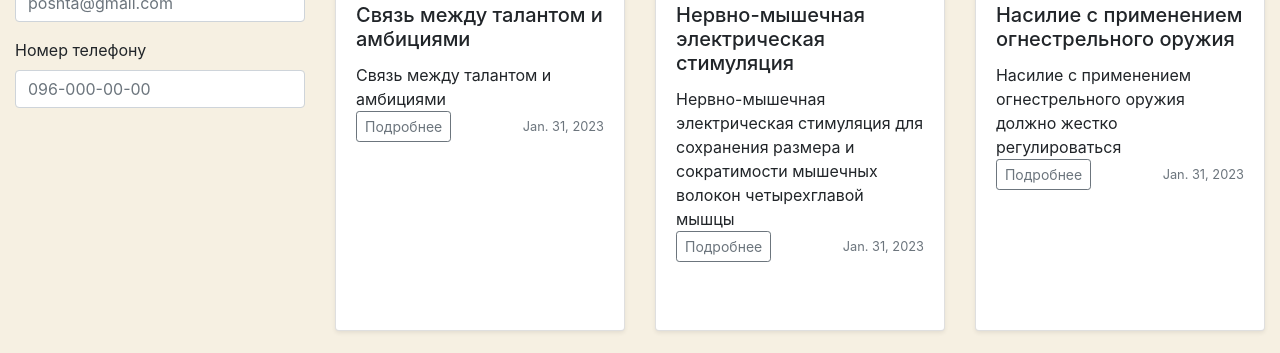
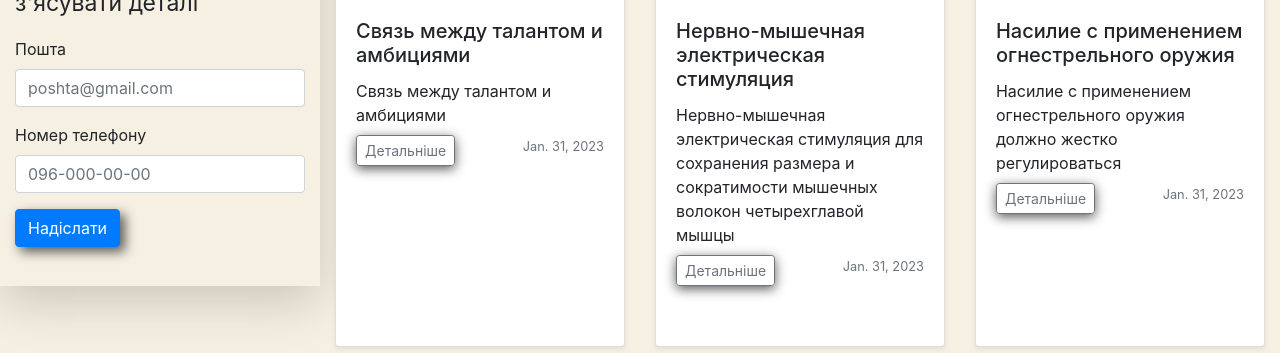
Before and after one commit to prokmiha/lawyer, a Django app: page / in a window 1280 px wide. Shown: the part 400-753 px from the top of the page. Run offline with Django 4.2, Linux system fonts and the light colour scheme; data comes from the database, SQL or seed files in the repository; some libraries are stand-ins or nearby versions.

Commit message:
Small style changes

```diff
--- a/templates/blog/detail-post.html
+++ b/templates/blog/detail-post.html
@@ -1,6 +1,6 @@
 {% extends './base.html' %}
 {% load static %}
-{% block title %}{{ post.title }}{% endblock %}
+{% block title %}<title>{{ post.title }}</title>{% endblock %}
 
 {% block header %}
     {% include './block/header.html' %}
--- a/templates/blog/home.html
+++ b/templates/blog/home.html
@@ -5,9 +5,9 @@
 
 {% block content %}
     <div class="d-flex justify-content-between main-part" style="background-color: #f6f0e2; ">
-        <form class="col-md-3 mb-4 mx-auto"
-              style="">
-            <h1 style="padding-top: 75px">Консультація</h1>
+        <form class="col-md-3 mb-4 mx-auto shadow-lg"
+              style="margin-top: 100px; height: 500px">
+            <h1 style="padding-top: 60px">Консультація</h1>
             <p style="padding-top: 15px; font-size: 23px">Заповніть форму і ми зв'яжемося з вами, щоб з'ясувати
                 деталі</p>
             <div class="form-group">
@@ -17,23 +17,26 @@
             <div class="form-group">
                 <label for="formGroupExampleInput2">Номер телефону</label>
                 <input type="text" class="form-control" id="formGroupExampleInput2" placeholder="096-000-00-00">
+                <button type="submit" class="btn btn-primary mt-3" style="box-shadow: #5b5a5a 5px 5px 12px">Надіслати</button>
+
             </div>
         </form>
         <div class="container">
-            <h1 class="my-3">Останні записи блогу</h1>
+            <h1 class="my-4 font-weight-bold" style="text-align: center;">Останні записи блогу</h1>
             <div class="row">
                 {% for post in page_obj %}
-                    <div class="col-md-4" >
+                    <div class="col-md-4">
                         <div class="card mb-4 shadow-sm" style="height: 565px">
                             <a href="{% url 'detail-view' slug=post.url %}"><img src="media/{{ post.image }}" alt=""
-                                                                                 class="card-img-top" style="max-height: 300px"></a>
+                                                                                 class="card-img-top"
+                                                                                 style="max-height: 300px"></a>
                             <div class="card-body">
                                 <h5 class="card-title">{{ post.title }}</h5>
                                 {{ post.description|safe|truncatechars:125 }}
                                 <div class="d-flex justify-content-between align-items-center">
                                     <div class="btn-group">
                                         <a href="{% url 'detail-view' slug=post.url %}"
-                                           class="btn btn-sm btn-outline-secondary">Подробнее</a>
+                                           class="btn btn-sm btn-outline-secondary mt-2" style="box-shadow: #5b5a5a 0 3px 12px">Детальніше</a>
                                     </div>
                                     <small class="text-muted">{{ post.post_on }}</small>
                                 </div>
@@ -50,7 +53,8 @@
 
 {% block pagination %}
     <nav aria-label="Paginate me">
-        <ul class="pagination justify-content-center" style="background-color: #f6f0e2; align-items: center; margin: 0;">
+        <ul class="pagination justify-content-center pb-3"
+            style="background-color: #f6f0e2; align-items: center; margin: 0;">
             {% if page_obj.has_previous %}
                 <a class="page-link" href="?page={{ page_obj.previous_page_number }}" tabindex="-1">Предыдущая</a>
             {% else %}
```
Lines whose indentation alone changed are shown as unchanged.
